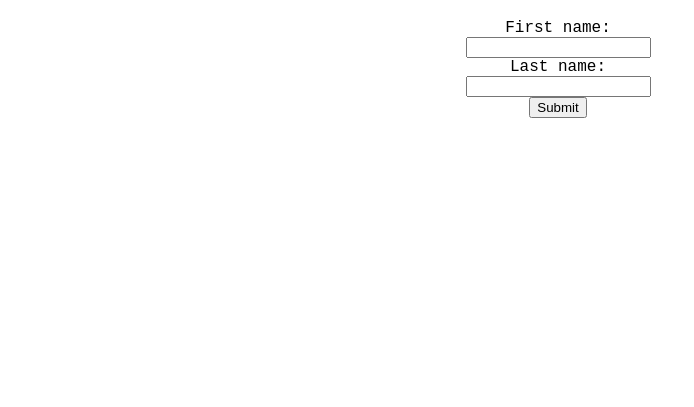
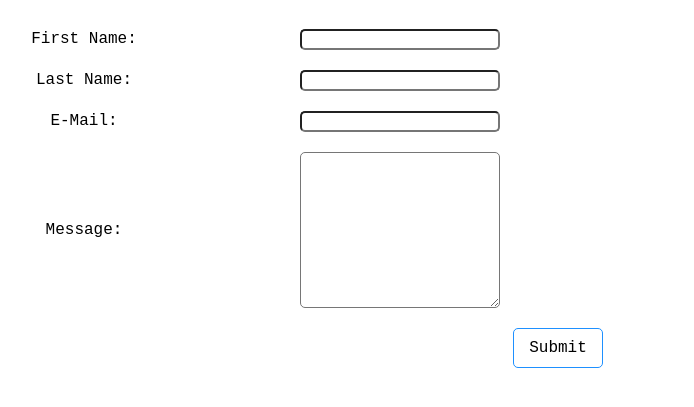
Before and after one commit to stevencharleshuang/forms-study, a plain HTML site: page html/index.html in a window 1280 px wide. Shown: the part 61-468 px from the top of the page, without its empty margins (82-776 px from the left). Drawn offline with Linux system fonts and the light colour scheme.

Commit message:
set up form, added logic for form data collection, added styling to form

```diff
--- a/html/index.html
+++ b/html/index.html
@@ -10,10 +10,25 @@
 <body>
   <h1>Forms Study</h1>
   <form action="" method="post">
-    First name:<br />
-    <input type="text" name="firstname"><br />
-    Last name:<br />
-    <input type="text" name="lastname"><br />
+    <div class="form-fields">
+
+      <label for="firstname">
+        First Name:
+      </label>
+      <input class="form-input-field" type="text" name="firstName">
+      <label for="lastname">
+        Last Name:
+      </label>
+      <input class="form-input-field" type="text" name="lastName">
+      <label for="email">
+        E-Mail:
+      </label>
+      <input class="form-input-field" type="email" name="email" required="true">
+      <label for="message">
+        Message:
+      </label>
+      <textarea class="form-input-field" name="message" id="" cols="30" rows="10"></textarea>
+    </div>
     <button class="btn submit-btn">Submit</button>
   </form>
   <script src="scripts/index.js"></script>
--- a/html/scripts/index.js
+++ b/html/scripts/index.js
@@ -0,0 +1,28 @@
+const submitBtn = document.querySelector('.submit-btn');
+const inputFields = document.querySelectorAll('.form-input-field');
+
+let formData = {
+  firstName: '',
+  lastName: '',
+  email: '',
+  message: ''
+}
+
+const handleSubmit = (e) => {
+  e.preventDefault();
+  console.log('handling submit!', e);
+  console.log('handling submit!', formData);
+
+};
+
+const handleInput = (e) => {
+  let name = e.target.name;
+  console.log('handling input', name);
+  if (formData[name] === '') {
+    formData[name] = e.target.value;
+    console.log('matched', formData[name]);
+  }
+};
+
+submitBtn.addEventListener('click', handleSubmit);
+inputFields.forEach(() => addEventListener('change', handleInput));
--- a/html/styles/style.css
+++ b/html/styles/style.css
@@ -1,6 +1,44 @@
-* {}
+* {
+  box-sizing: border-box;
+}
 html {}
 body {
   text-align: center;
   font-family: 'Courier New', Courier, monospace;
 }
+
+form {
+  display: flex;
+  flex-flow: column nowrap;
+  /* justify-content: center; */
+}
+
+form .form-fields {
+  display: grid;
+  grid-template-columns: 25% 25%;
+  align-items: center;
+}
+
+form .form-input-field {
+  margin: 10px auto;
+  width: 200px;
+  border-radius: 5px;
+}
+
+.btn {
+  margin: 10px auto;
+  font-family: inherit;
+  font-size: inherit;
+  font-weight: 500;
+  height: 40px;
+  width: 90px;
+  background: white;
+  border: 1px solid dodgerblue;
+  border-radius: 5px;
+}
+
+.btn:hover {
+  cursor: pointer;
+  background: dodgerblue;
+  color: white
+}
```
